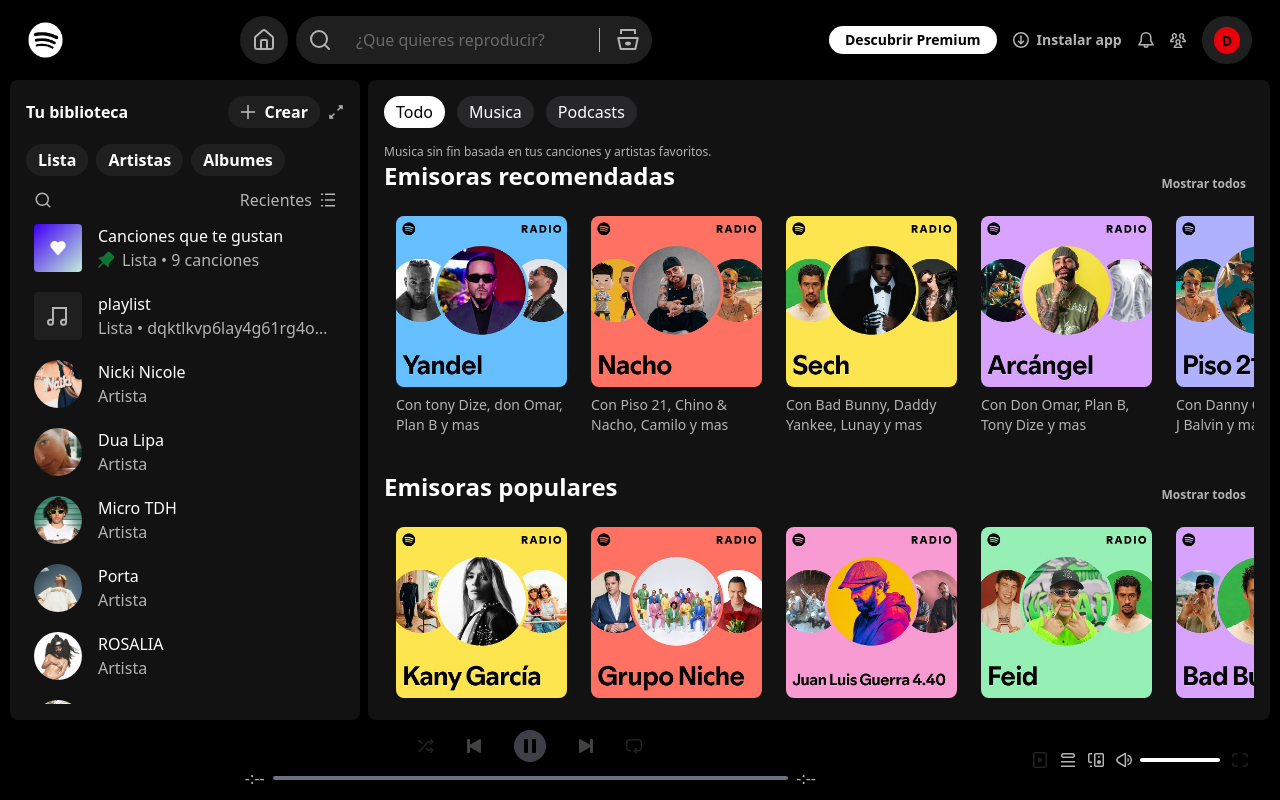
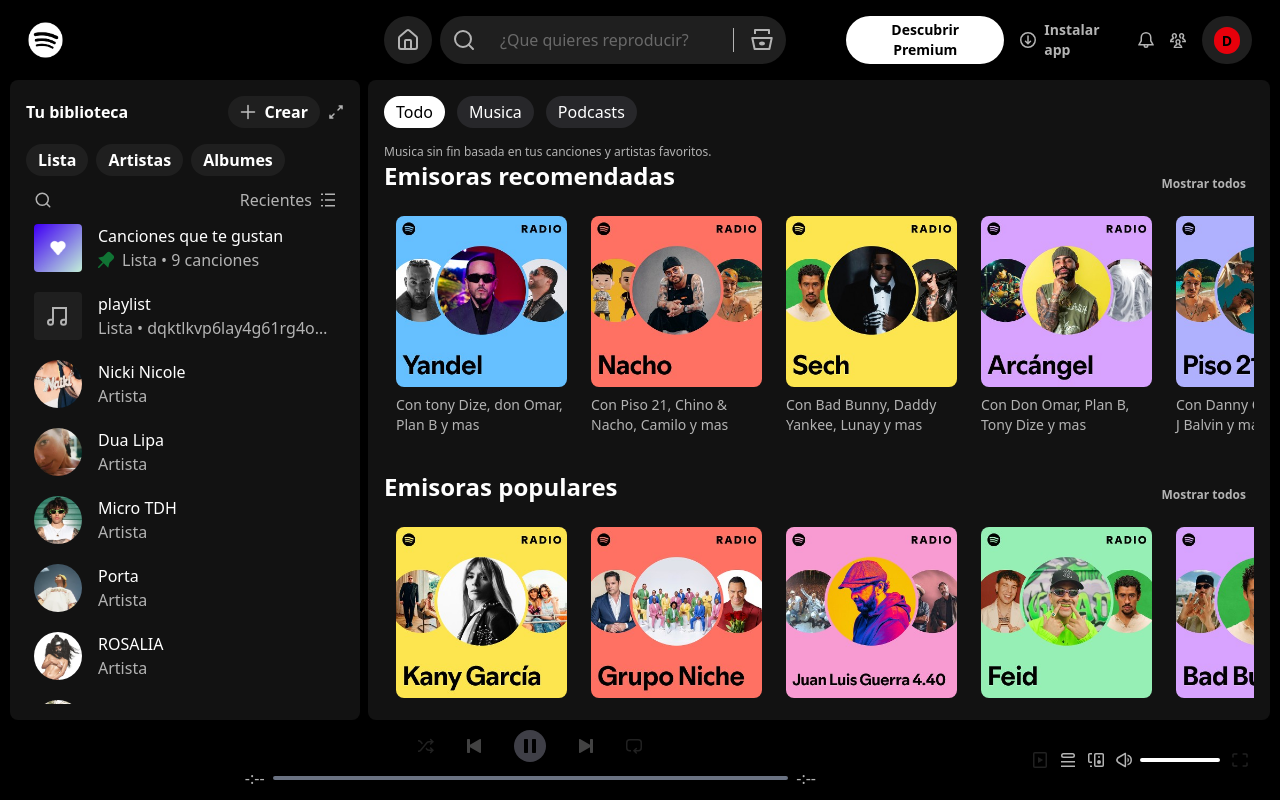
Before and after one commit to LuisR16B/Spotify-Clone, a website: page index.html in a window 1280 px wide. Drawn offline with nearby package versions, Linux system fonts and the light colour scheme.

Commit message:
v6 Terminado

```diff
--- a/index.html
+++ b/index.html
@@ -9,30 +9,30 @@
     <link rel="stylesheet" href="https://cdnjs.cloudflare.com/ajax/libs/animate.css/4.1.1/animate.min.css"/>
   </head>
   <body class="h-screen grid grid-rows-[80px_1fr_80px] bg-black cursor-default">
-    <nav class="flex items-center px-7 py-4 gap-4 justify-between">
+    <nav class="flex items-center px-7 py-4 gap-4 justify-between sm:grid sm:grid-cols-[60px_1.5fr_1fr] lg:grid-cols-[60px_1.15fr_1fr] xl:grid-cols-[340px_1.1fr_1fr]">
       <div class="flex items-center gap-3">
         <img class="w-[35px] cursor-pointer" src="./src/img/logo.png" alt="logo">
         <div class="bg-[#1f1f1f] rounded-full p-3 cursor-pointer hover:scale-[1.05] sm:hidden">
           <img src="./src/img/icon/search.svg" alt="search">
         </div>
       </div>
-      <div class="flex items-center gap-2">
-        <div class="hidden p-3 bg-[#1f1f1f] rounded-full hover:bg-zinc-800 cursor-pointer hover:scale-[1.05] sm:block">
+      <div class="hidden sm:flex items-center gap-2 w-full lg:w-[90%]">
+        <div class="flex-none hidden p-3 bg-[#1f1f1f] rounded-full hover:bg-zinc-800 cursor-pointer hover:scale-[1.05] sm:block">
           <img src="./src/img/icon/house.svg" alt="house">
         </div>
-        <div class="flex bg-[#1f1f1f] rounded-full hover:bg-zinc-800 hover:scale-[1.05] sm:hover:scale-[1]">
-          <div class="hidden p-3 rounded-full sm:rounded-tr-none sm:rounded-br-none cursor-pointer sm:block">
+        <div class="w-full flex bg-[#1f1f1f] rounded-full hover:bg-zinc-800 hover:scale-[1.05] sm:hover:scale-[1]">
+          <div class="flex-none hidden p-3 rounded-full sm:rounded-tr-none sm:rounded-br-none cursor-pointer sm:block">
             <img src="./src/img/icon/search.svg" alt="search">
           </div>
-          <input class="hidden p-3 text-[#B3B3B3] focus:border-none focus:outline-none sm:flex" type="text" placeholder="¿Que quieres reproducir?">
-          <div class="hidden sm:flex items-center pt-3 pr-3 pb-3 rounded-tr-full rounded-br-full">
+          <input class="w-full hidden p-3 text-[#B3B3B3] focus:border-none focus:outline-none sm:flex" type="text" placeholder="¿Que quieres reproducir?">
+          <div class="flex-none hidden sm:flex items-center pt-3 pr-3 pb-3 rounded-tr-full rounded-br-full">
             <div class="pl-4 border-l border-l-[#B3B3B3]">
               <img class="cursor-pointer" src="./src/img/icon/explorar.svg" alt="explorar">
             </div>
           </div>
         </div>
       </div>
-      <div class="flex items-center gap-4">
+      <div class="flex items-center gap-4 sm:w-full sm:justify-end">
         <button class="hidden px-4 py-1 bg-[#fff] rounded-full font-bold text-sm lg:block cursor-pointer hover:scale-[1.05] hover:bg-zinc-300">Descubrir Premium</button>
         <div class="flex text-[#B3B3B3] items-center gap-2 font-semibold text-sm hover:scale-[1.05] hover:text-[#fff] cursor-pointer">
           <img src="./src/img/icon/descarga.svg" alt="descarga">
```
Also changed, not shown: src/css/stylesTailwind.css.
